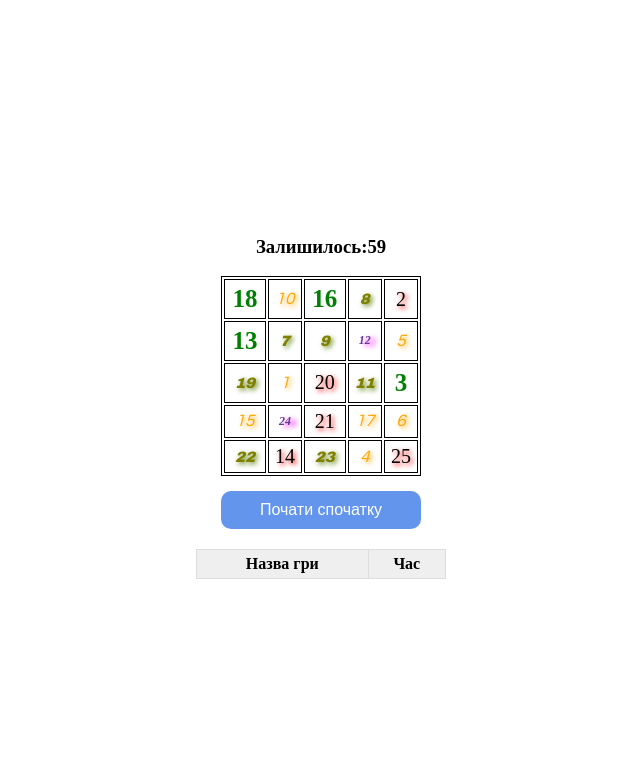
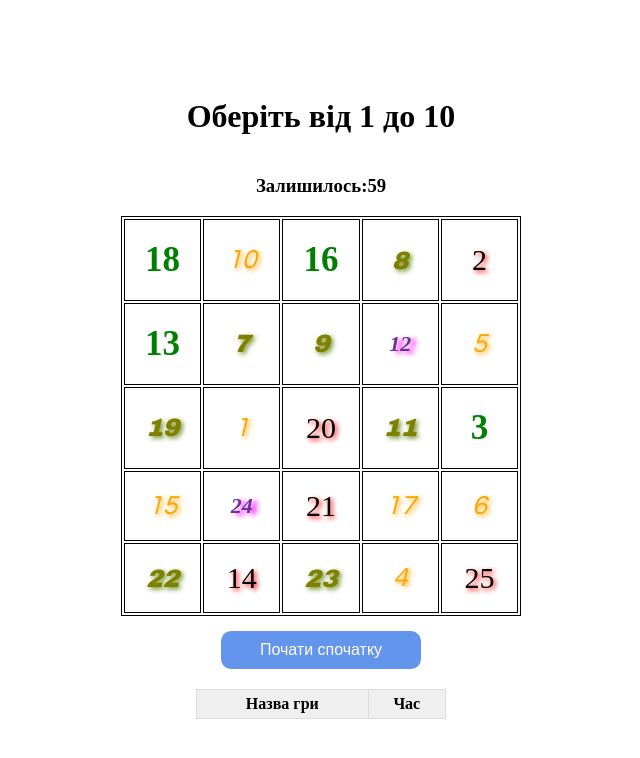
Before and after one commit to Group282/pz-2-7, a plain HTML site: page index.html in a window 1280 px wide. Both pictures are taken after a click on the button "Почати гру". Shown: the whole page, without its empty margins (319-959 px from the left). Drawn offline with Linux system fonts and the light colour scheme.

Commit message:
(fix) 2.7 Kit Binkovskiy

```diff
--- a/css/main.css
+++ b/css/main.css
@@ -12,9 +12,15 @@ p{
   align-items: stretch;
 }
 
+h1{
+  text-align: center;
+}
+
 p:hover{
   cursor: grab;
 }
+
+
 
 h2,h4{
   text-align: center;
@@ -47,7 +53,7 @@ button{
 
 .kit_p_style_1{
   text-shadow: 2px 2px 5px red;
-  font-size: 20px;
+  font-size: 30px;
   justify-content: center;
   display: flex;
   align-items: stretch;
@@ -56,7 +62,7 @@ button{
 .kit_p_style_2{
   color: green;
   font-weight: bold;
-  font-size: 25px;
+  font-size: 35px;
   justify-content: center;
   display: flex;
   align-items: stretch;
@@ -67,7 +73,7 @@ button{
   font-style: italic;
   font-weight: 700;
   text-shadow: 5px 2px 5px fuchsia;
-  font-size: 12px;
+  font-size: 22px;
   justify-content: center;
   display: flex;
   align-items: stretch;
@@ -79,7 +85,7 @@ button{
   font-family: "Century Gothic";
   text-shadow: 2px 2px 5px orange;
   font-weight: 500;
-  font-size: 17px;
+  font-size: 27px;
   justify-content: center;
 }
 
@@ -89,19 +95,20 @@ button{
   font-family: "Arial Black";
   text-shadow: 2px 2px 5px olivedrab;
   font-weight: 500;
-  font-size: 15px;
+  font-size: 25px;
   justify-content: center;
 }
 
 .kit_game_table{
-  width: 200px;
-  height: 200px;
+  width: 400px;
+  height: 400px;
   border: 1px solid black;
 }
 
 .kit_game_table td {
   border: 1px solid black;
   padding: 0px;
+  min-width: 50px;
 }
 
 .kit_timer_block{
--- a/index.html
+++ b/index.html
@@ -14,8 +14,8 @@
   <button id="kit_btn_start" type="button">Почати гру</button>
 </div>
 <div class="kit_second_form">
+  <h1>Оберіть від 1 до 10</h1>
   <div class="kit_second_form_flex">
-    <div>
       <div class="kit_timer_block">
         <h3>Залишилось: </h3>
         <h3 class="kit_timer_tick"></h3>
@@ -58,7 +58,6 @@
         </tr>
       </table>
       <button id="kit_btn_restart" type="button">Почати спочатку</button>
-    </div>
     <div class="kit-results-block">
       <table class="kit_results_table">
         <thead>
--- a/js/script.js
+++ b/js/script.js
@@ -3,15 +3,17 @@ let max = 25
 let sufix = 'kit'
 let counter_games = 1;
 
-let user_sequence_min = 3
-let user_sequence_max = 6
+let user_sequence_min = 1
+let user_sequence_max = 10
 
-if (localStorage.getItem("Results") === null){
-  localStorage.setItem("Results",JSON.stringify([]))
-}else {
+if (localStorage.getItem("Results") === null) {
+  localStorage.setItem("Results", JSON.stringify([]))
+} else {
   let results = JSON.parse(localStorage.getItem("Results"))
-  counter_games = parseInt(results[results.length - 1].name.split(' ')[1]) + 1
-  for (let obj of results){
+  if (results.length !== 0) {
+    counter_games = parseInt(results[results.length - 1].name.split(' ')[1]) + 1
+  }
+  for (let obj of results) {
     $('.kit_results_table').append(`<tr><td>${obj.name}</td><td>${obj.time}</td></tr>`);
   }
 }
@@ -62,38 +64,38 @@ function startGame() {
 
   for (let j of arr_1d) {
     document.getElementById(`${j}_id_td`).addEventListener('click', () => {
-      if (state_user.length === user_sequence_max - user_sequence_min + 1){
+      if (state_user.length === user_sequence_max - user_sequence_min + 1) {
         $('#msg_dialog').text(msg_congratulation)
-        $( "#dialog" ).dialog( "open" );
+        $("#dialog").dialog("open");
         clearInterval(interval);
         let result = {
-          name:`Гра ${counter_games++}`,
+          name: `Гра ${counter_games++}`,
           time: timer.toString()
         }
         let results = JSON.parse(localStorage.getItem("Results"))
         let flag = true
         $(".kit_results_table").children("tr").remove();
-        for (let obj of results){
+        for (let obj of results) {
           $('.kit_results_table').append(`<tr><td>${obj.name}</td><td>${obj.time}</td></tr>`);
-          if (obj.time === result.time ){
+          if (obj.time === result.time) {
             flag = false
           }
         }
-        if (flag){
+        if (flag) {
           results.push(result)
           $('.kit_results_table').append(`<tr><td>${result.name}</td><td>${result.time}</td></tr>`);
-          localStorage.setItem("Results",JSON.stringify(results))
-        }else{
+          localStorage.setItem("Results", JSON.stringify(results))
+        } else {
           $('#msg_dialog').text('Почніть нову гру')
-          $( "#dialog" ).dialog( "open" );
+          $("#dialog").dialog("open");
         }
-      }else {
-        if (state_user[state_user.length - 1] + 1 === j){
+      } else {
+        if (state_user[state_user.length - 1] + 1 === j) {
           state_user.push(j)
           console.log(state_user)
-        }else {
+        } else {
           $('#msg_dialog').text(msg_error)
-          $( "#dialog" ).dialog( "open" );
+          $("#dialog").dialog("open");
         }
       }
     })
@@ -103,7 +105,7 @@ function startGame() {
   interval = setInterval(() => {
     if (timer === 0) {
       $('#msg_dialog').text('Час вийшов')
-      $( "#dialog" ).dialog( "open" );
+      $("#dialog").dialog("open");
       clearInterval(interval);
     } else {
       timer--;
```
